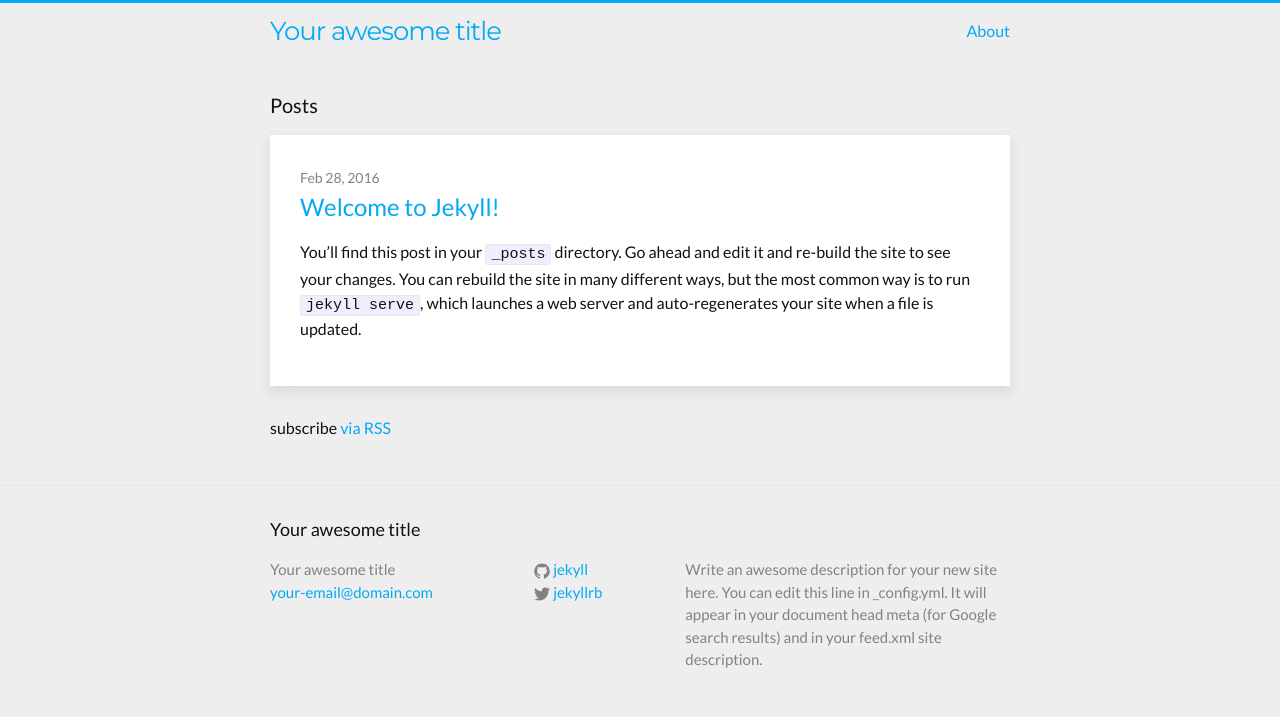
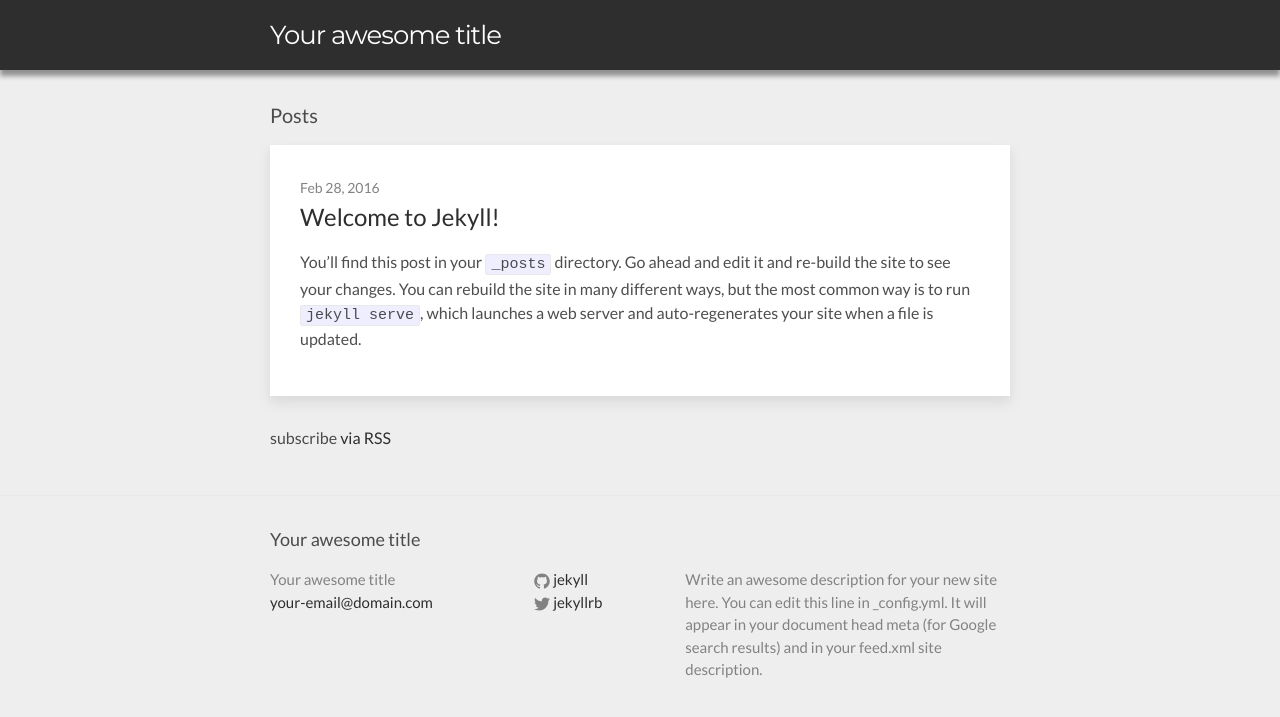
Before and after one commit to shuboc/shuboc.github.io, a Jekyll site: the page built from index.html, in a window 1280 px wide. Shown: the top 717 px of the page. Built offline with Jekyll 4.4.1, drawn with Linux system fonts in a browser that asks for light colours.

Commit message:
Add header style and change text color

```diff
--- a/_sass/_layout.scss
+++ b/_sass/_layout.scss
@@ -1,19 +1,22 @@
 /**
  * Site header
  */
+$header-height: 70px;
+
 .site-header {
-    border-top: 3px solid $brand-color;
-    border-bottom: 1px solid $grey-color-light;
-    min-height: 56px;
+    min-height: $header-height;
+    box-shadow: 0px 6px 5px rgba(0,0,0,0.4);
+    background-color: $brand-color;
 
     // Positioning context for the mobile navigation icon
     position: relative;
 }
 
 .site-title {
+    color: $title-text-color;
     font-size: 26px;
     font-weight: 300;
-    line-height: 56px;
+    line-height: $header-height;
     letter-spacing: -1px;
     margin-bottom: 0;
     float: left;
--- a/css/main.scss
+++ b/css/main.scss
@@ -14,12 +14,13 @@ $small-font-size:  $base-font-size * 0.875;
 $base-line-height: 1.5;
 
 $title-font-family: 'Montserrat', sans-serif;
+$title-text-color: #fff;
 
 $spacing-unit:     30px;
 
-$text-color:       #111;
+$text-color:       rgba(34, 34, 34, 0.8);
 $background-color: #eeeeee;
-$brand-color:      #03A9F4;
+$brand-color:      #2e2e2e;
 $post-background-color: #ffffff;
 
 $grey-color:       #828282;
```
